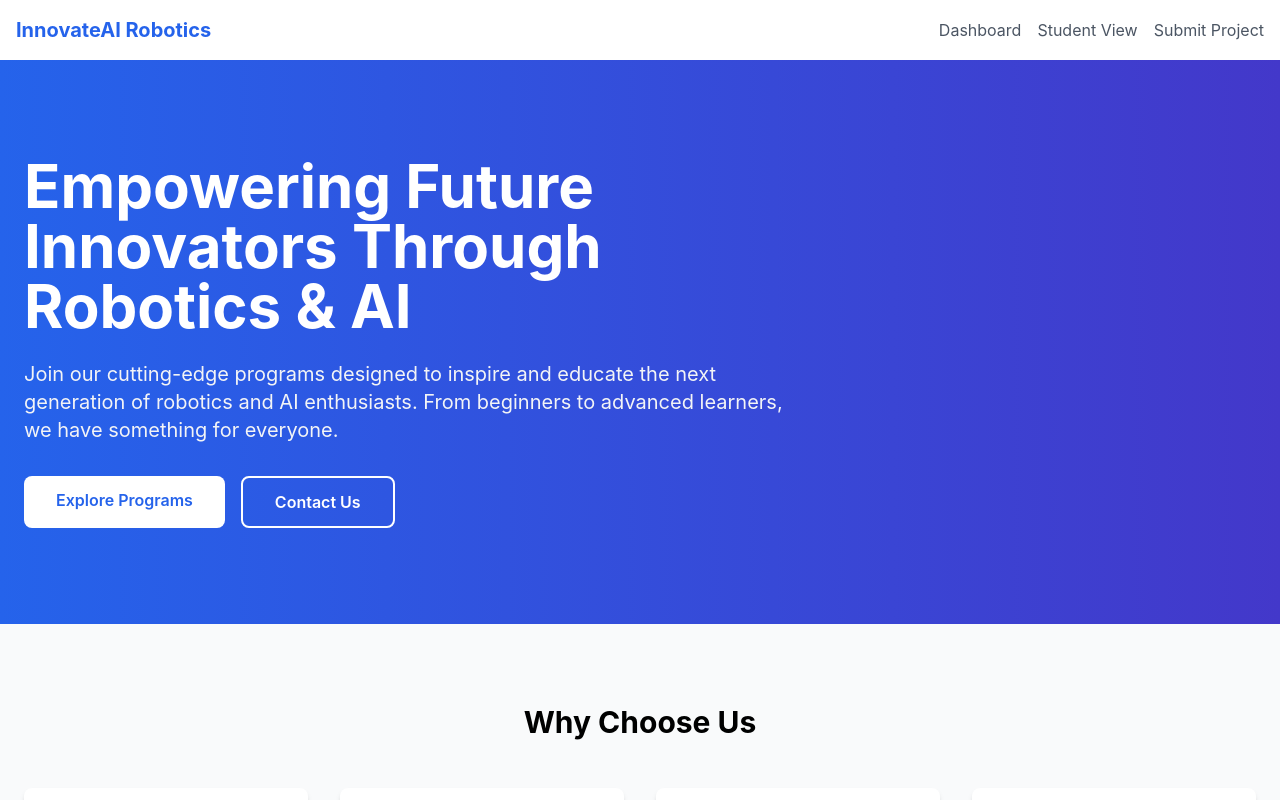
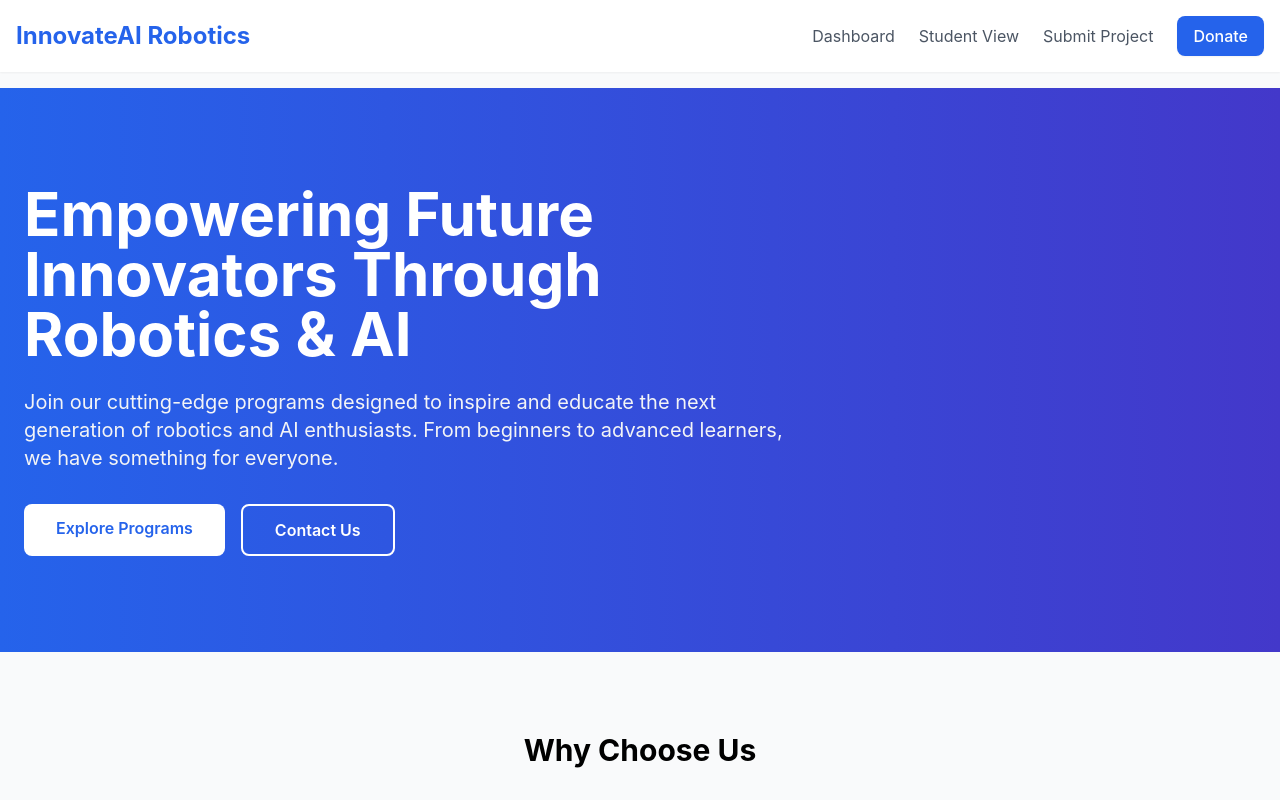
Before and after one commit to Boris23-ui/innovateairobotics, a Next.js app: page / in a window 1280 px wide. Shown: the top 800 px of the page. Built offline with nearby package versions, Linux system fonts and the light colour scheme.

Commit message:
Enhance MainLayout with sticky navigation and improved link styling; add Donate button for better user engagement

```diff
--- a/src/components/layout/MainLayout.tsx
+++ b/src/components/layout/MainLayout.tsx
@@ -11,36 +11,50 @@
 
   return (
     <div className="min-h-screen bg-gray-50">
-      <nav className="bg-white shadow-sm">
+      <nav className="bg-white shadow-sm sticky top-0 z-50">
         <div className="container mx-auto px-4 py-4">
           <div className="flex justify-between items-center">
-            <Link href="/" className="text-xl font-bold text-blue-600 hover:text-blue-700">
+            <Link href="/" className="text-2xl font-bold text-blue-600 hover:text-blue-700 transition-colors duration-200">
               InnovateAI Robotics
             </Link>
-            <div className="flex items-center space-x-4">
+            <div className="flex items-center space-x-6">
               <Link
                 href="/dashboard"
-                className={`text-gray-600 hover:text-gray-800 ${router.pathname === '/dashboard' ? 'text-blue-600 font-medium' : ''}`}
+                className={`text-gray-600 hover:text-blue-600 transition-colors duration-200 ${
+                  router.pathname === '/dashboard' ? 'text-blue-600 font-medium' : ''
+                }`}
               >
                 Dashboard
               </Link>
               <Link
                 href="/student"
-                className={`text-gray-600 hover:text-gray-800 ${router.pathname.startsWith('/student') ? 'text-blue-600 font-medium' : ''}`}
+                className={`text-gray-600 hover:text-blue-600 transition-colors duration-200 ${
+                  router.pathname.startsWith('/student') && !router.pathname.includes('project-submission')
+                    ? 'text-blue-600 font-medium'
+                    : ''
+                }`}
               >
                 Student View
               </Link>
               <Link
                 href="/student/project-submission"
-                className={`text-gray-600 hover:text-gray-800 ${router.pathname === '/student/project-submission' ? 'text-blue-600 font-medium' : ''}`}
+                className={`text-gray-600 hover:text-blue-600 transition-colors duration-200 ${
+                  router.pathname === '/student/project-submission' ? 'text-blue-600 font-medium' : ''
+                }`}
               >
                 Submit Project
+              </Link>
+              <Link
+                href="/donate"
+                className="bg-blue-600 text-white px-4 py-2 rounded-lg hover:bg-blue-700 transition-colors duration-200 font-medium shadow-sm hover:shadow-md"
+              >
+                Donate
               </Link>
             </div>
           </div>
         </div>
       </nav>
-      <main>{children}</main>
+      <main className="pt-4">{children}</main>
     </div>
   );
 };
```
